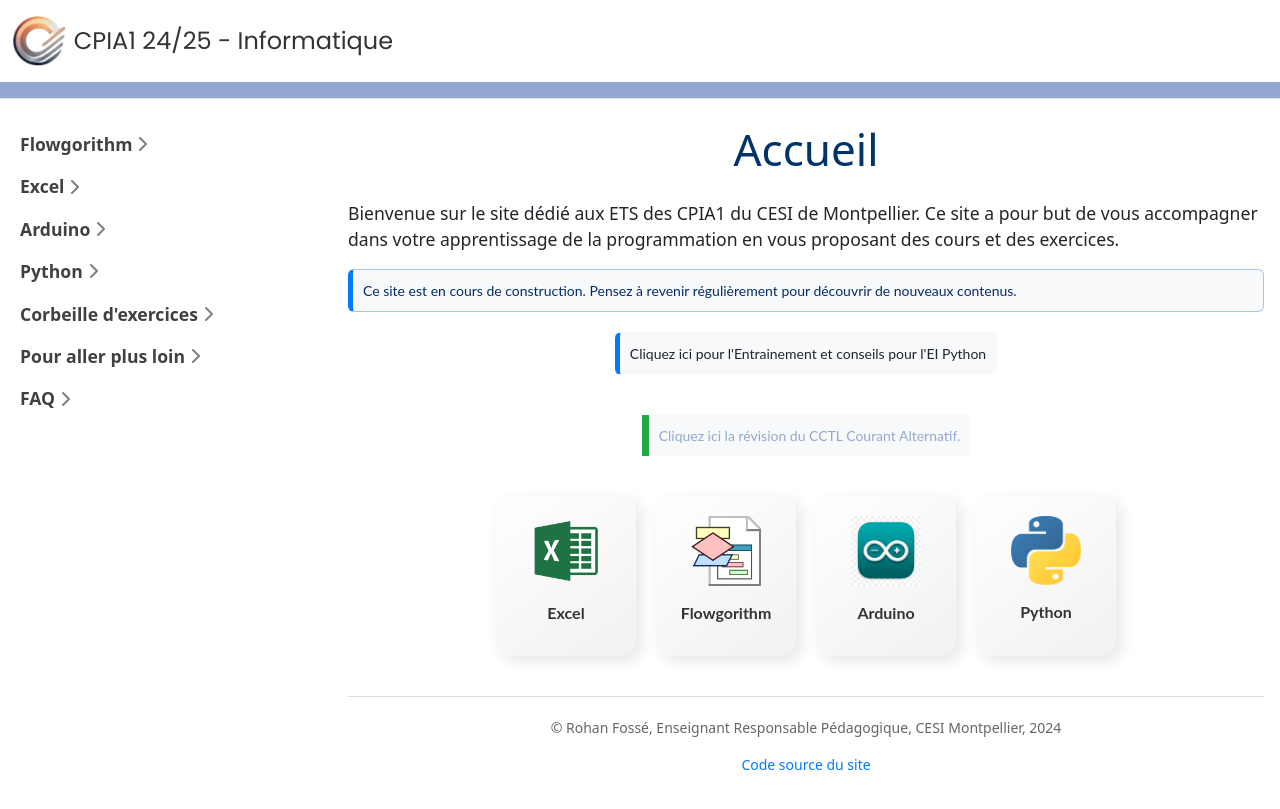
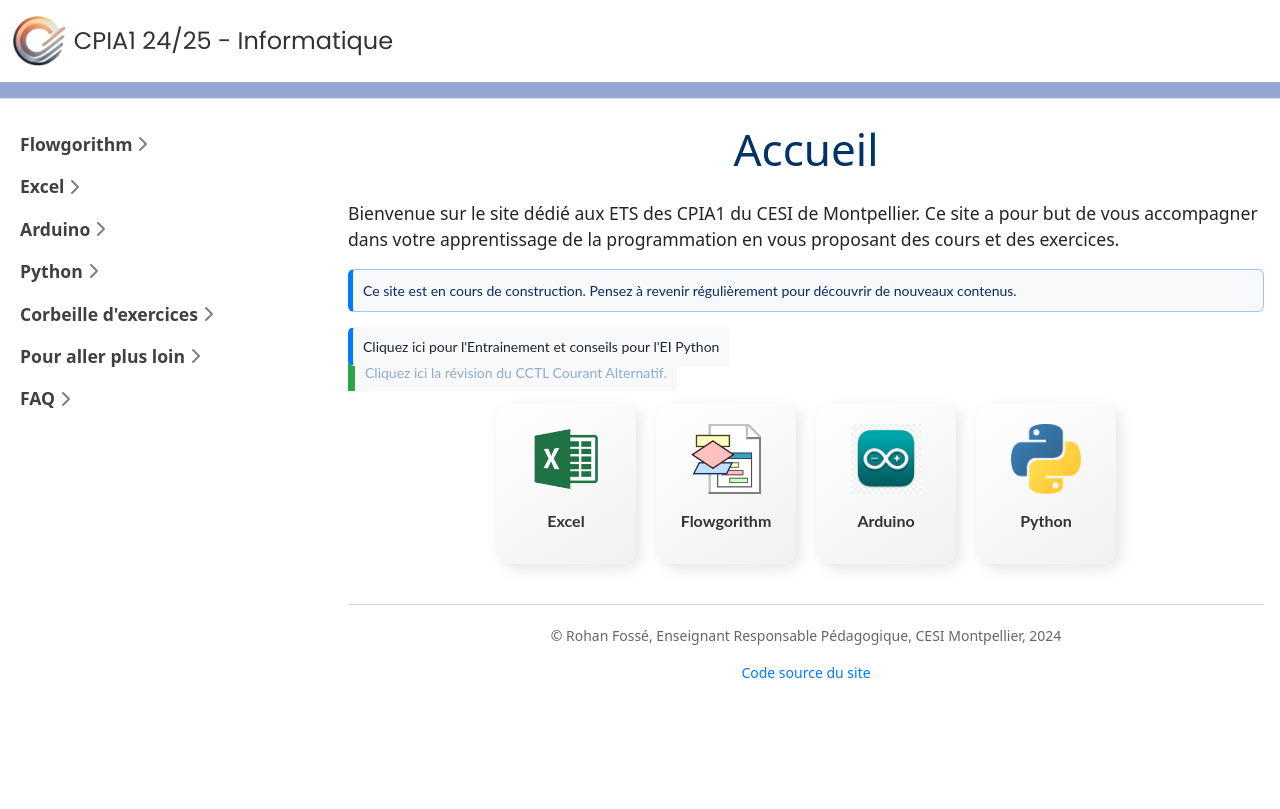
Before and after one commit to rohanfosse/CPIA1-info, a Jekyll site: the page built from index.md, in a window 1280 px wide and 900 px high. Shown: the top 809 px of the window. Built offline with Jekyll 4.4.1, drawn with Linux system fonts in a browser that asks for light colours; nearby versions of some CDN libraries; Markdown is read by kramdown in place of the engine named in the settings.

Commit message:
update css

```diff
--- a/_includes/template/head.html
+++ b/_includes/template/head.html
@@ -5,7 +5,7 @@
 <meta name="description" content="{% if page.description %}{{ page.description | escape }}{% else %}{{ site.description | escape }}{% endif %}">
 <meta name="keywords" content="{% if page.topics %}{{ page.topics | escape }}{% else %}{{ site.keywords | escape }}{% endif %}">
 <meta name="author" content="{{ site.author | escape }}">
-<link rel="shortcut icon" type="image/x-icon" href="{{ '/favicon.ico' | absolute_url }}">
+<link rel="shortcut icon" type="image/x-icon" href="{{ '/images/logoCPIA1.png' | absolute_url }}">
 
 <!--
     __                               _____ __        __  _
--- a/index.md
+++ b/index.md
@@ -133,11 +133,11 @@
 
 {% include alert.html text="Ce site est en cours de construction. Pensez à revenir régulièrement pour découvrir de nouveaux contenus." type="info" %}
 
-<div class="clickable-zones">
+<div class="intro-text">
 <a href="EI-python.html" class="alert">Cliquez ici pour l'Entrainement et conseils pour l'EI Python</a>
 </div>
 
-<div class="clickable-zones">
+<div class="intro-text">
 <a href="Courant-alternatif.html" class="new-alert">Cliquez ici la révision du CCTL Courant Alternatif.</a>
 </div>
 
```
